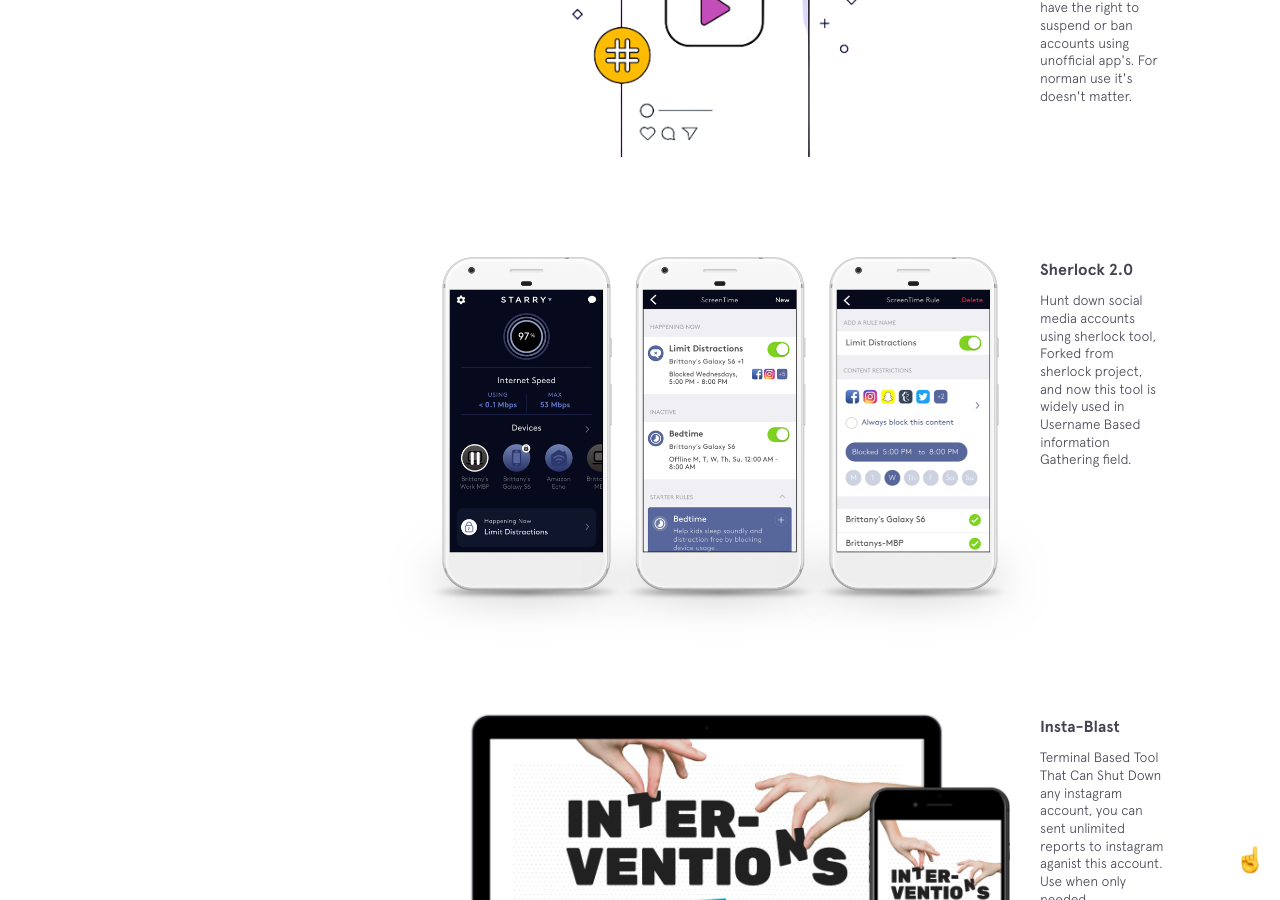
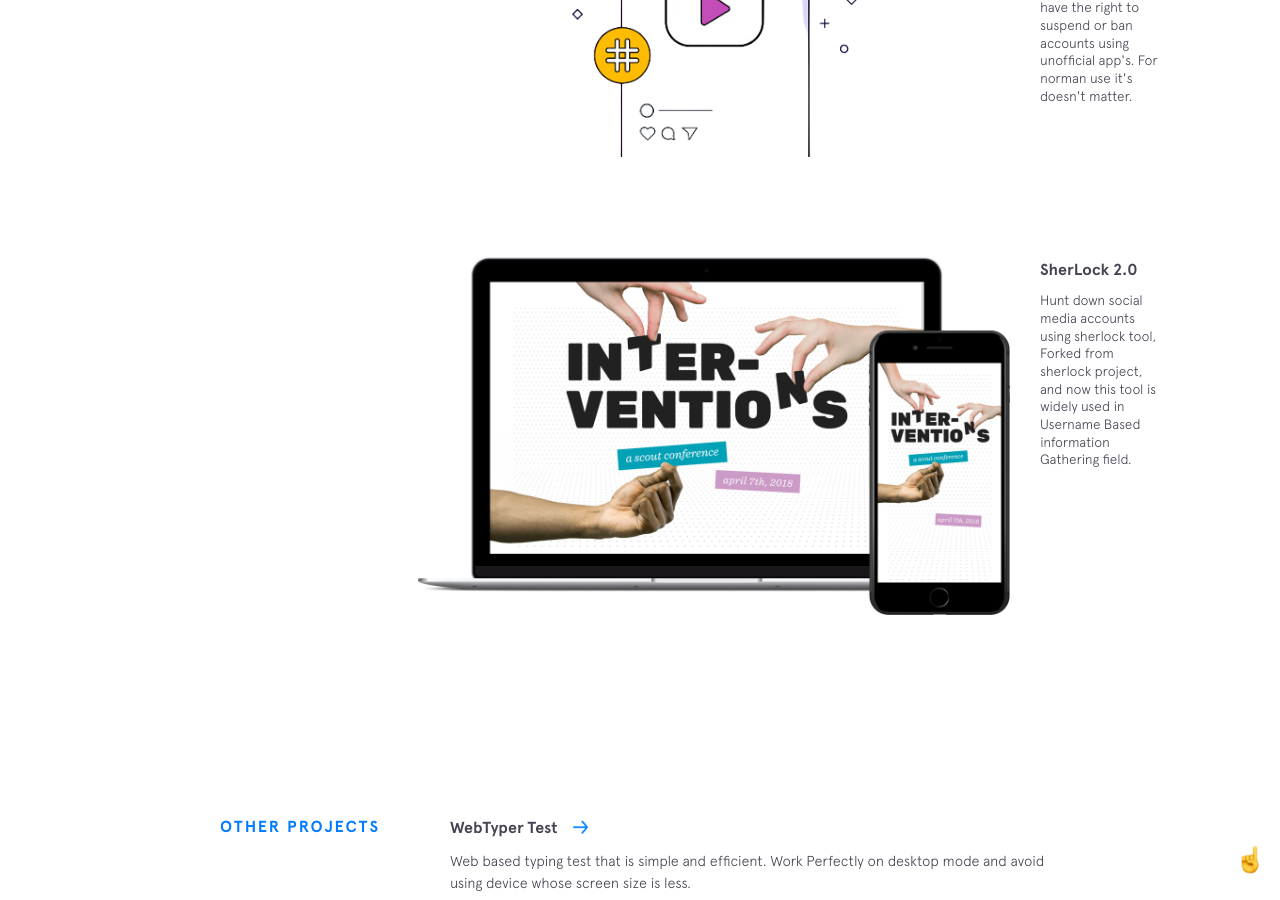
Before and after one commit to thatbynln/thatbynln.github.io, a Jekyll site: the page built from index.html, in a window 1280 px wide and 900 px high, scrolled down 2296 px. Built offline with Jekyll 4.4.1, drawn with Linux system fonts in a browser that asks for light colours; nearby versions of some CDN libraries.

Commit message:
Update featured-projects.html

```diff
--- a/_includes/featured-projects.html
+++ b/_includes/featured-projects.html
@@ -16,30 +16,7 @@
       </figcaption>
     </div>
 
-    <div class="project screentime">
-      <figure class="project__pic phones">
-        <a href="https://play.google.com/store/apps/details?id=com.starry.management" target="_blank">
-          <div class="phone">
-            <img src="{{site.baseurl}}/img/featured/screentime/screentime1.png" alt="">
-          </div>
-          <div class="phone">
-            <img src="{{site.baseurl}}/img/featured/screentime/screentime3.png" alt="">
-          </div>
-          <div class="phone">
-            <img src="{{site.baseurl}}/img/featured/screentime/screentime4.png" alt="">
-          </div>
-        </a>
-      </figure>
-      <figcaption class="project__caption">
-        <div class="project__name">
-          <a href="https://play.google.com/store/apps/details?id=com.starry.management" target="_blank">Sherlock 2.0</a>
-        </div>
-        <p>Hunt down social media accounts using sherlock tool, Forked from sherlock project, and now this tool is widely used in Username
-        Based information Gathering field.</p>
-      </figcaption>
-    </div>
-
-    <div class="project interventions">
+ <div class="project interventions">
       <figure class="project__pic">
         <a href="https://interventions.design/" target="_blank">
           <img src="{{site.baseurl}}/img/featured/interventions/interventions.png" alt="">
@@ -47,10 +24,10 @@
       </figure>
       <figcaption class="project__caption">
         <div class="project__name">
-          <a href="https://github.com/thatbynln/instablast" target="_blank">Insta-Blast</a>
+          <a href="https://github.com/thatbynln/sherlock" target="_blank">SherLock 2.0</a>
         </div>
-        <p>Terminal Based Tool That Can Shut Down any instagram account, you can sent unlimited reports to instagram aganist this account.
-        Use when only needed.</p>
+        <p>Hunt down social media accounts using sherlock tool, Forked from sherlock project, and now this tool is widely used in Username
+        Based information Gathering field.</p>
       </figcaption>
     </div>
   </div>
```
